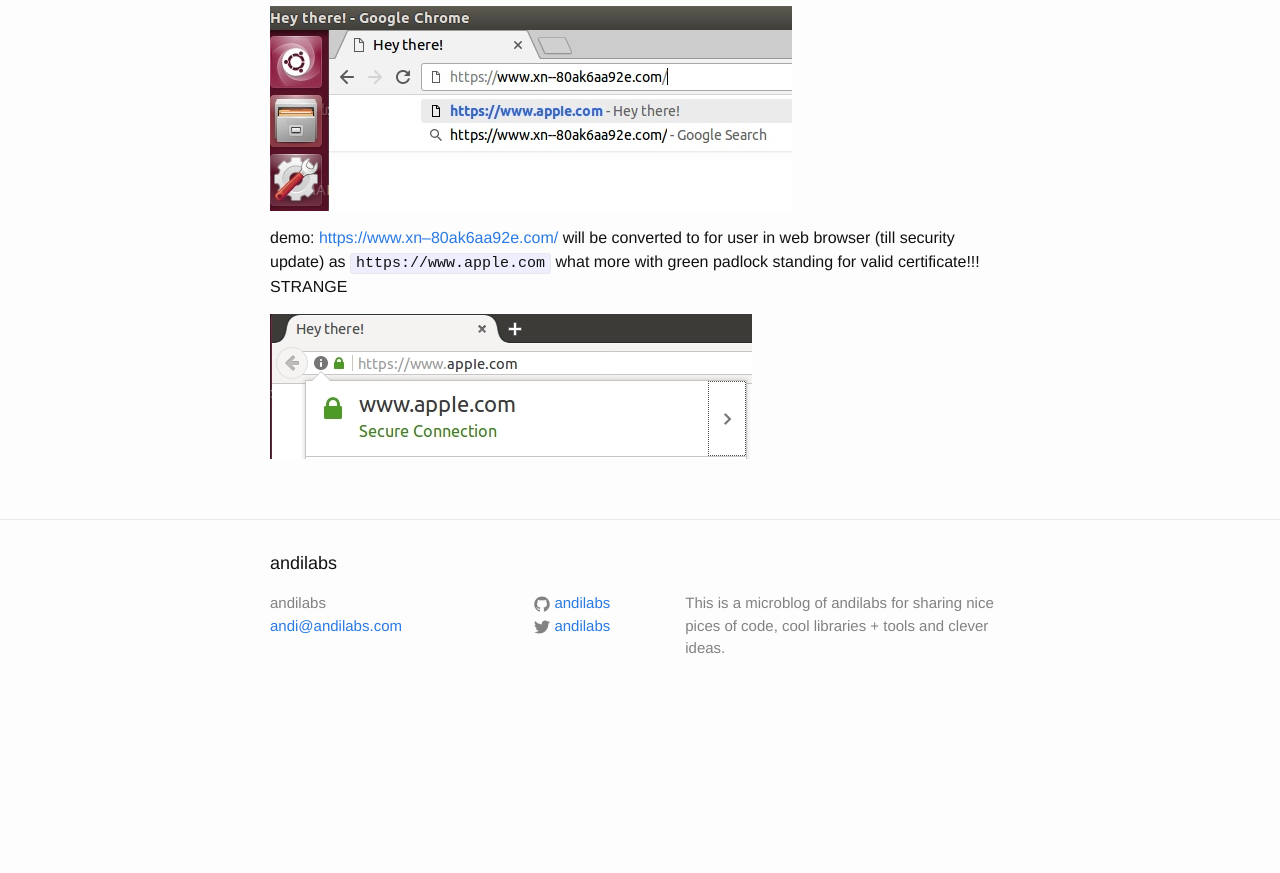
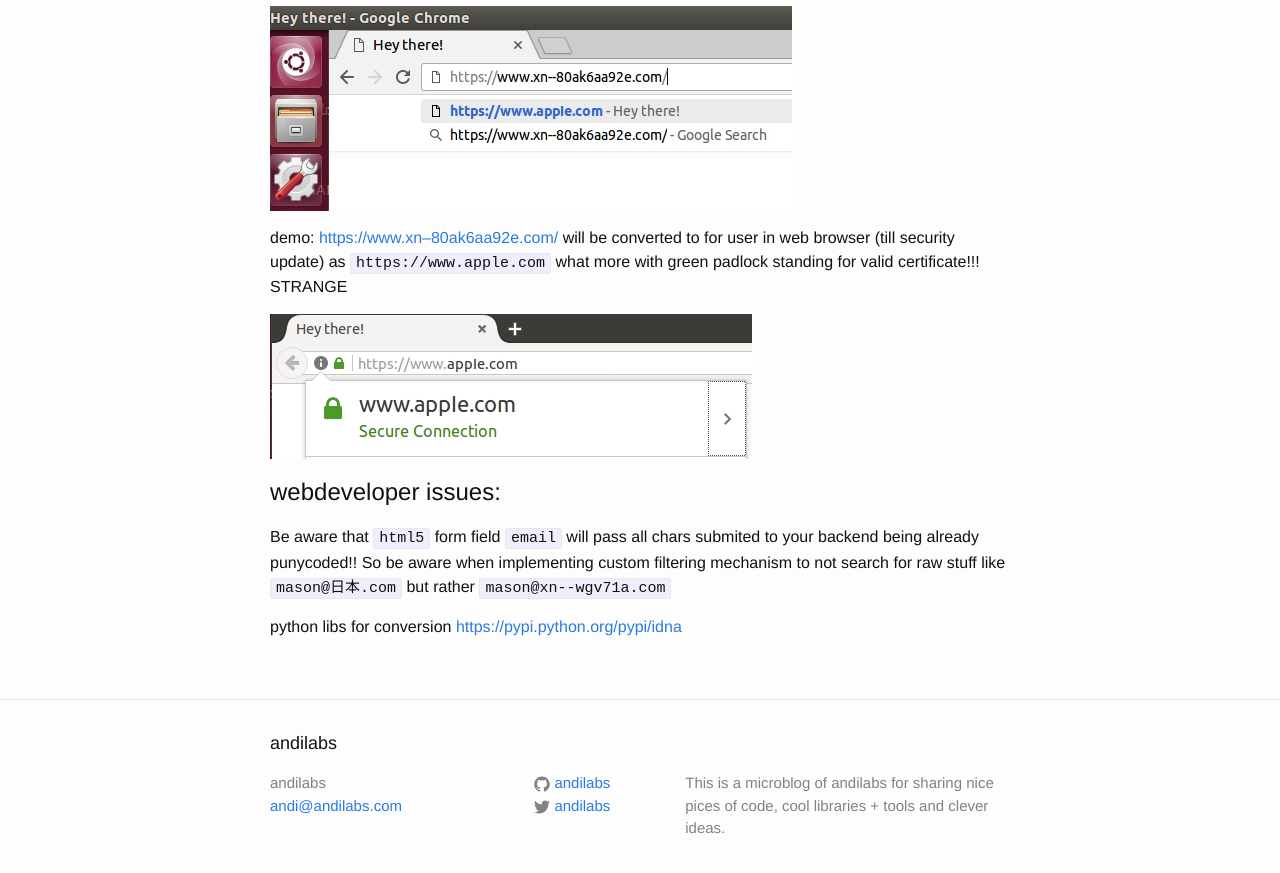
Before and after one commit to f4ww4z/andilabs.github.io, a Jekyll site: the page built from _posts/2017-04-28-punycode-intro-and-security-risks.markdown, in a window 1280 px wide and 900 px high, scrolled down 649 px. Shown: the top 873 px of the window. Built offline with Jekyll 4.4.1, drawn with Linux system fonts in a browser that asks for light colours; before the commit the page ends 1369 px from its top, so only the background shows below that.

Commit message:
Update 2017-04-28-punycode-intro-and-security-risks.markdown

```diff
--- a/_posts/2017-04-28-punycode-intro-and-security-risks.markdown
+++ b/_posts/2017-04-28-punycode-intro-and-security-risks.markdown
@@ -38,3 +38,12 @@ risks:
 demo: [https://www.xn--80ak6aa92e.com/ ](https://www.xn--80ak6aa92e.com/) will be converted to for user in web browser (till security update) as `https://www.apple.com` what more with green padlock standing for valid certificate!!! STRANGE
 
 ![seems legit](/assets/seems-legit.jpg)
+
+
+
+webdeveloper issues:
+====================
+
+Be aware that `html5` form field `email` will pass all chars submited to your backend being already punycoded!! So be aware when implementing custom filtering mechanism to not search for raw stuff like `mason@日本.com` but rather `mason@xn--wgv71a.com`
+
+python libs for conversion [https://pypi.python.org/pypi/idna](https://pypi.python.org/pypi/idna)
```
